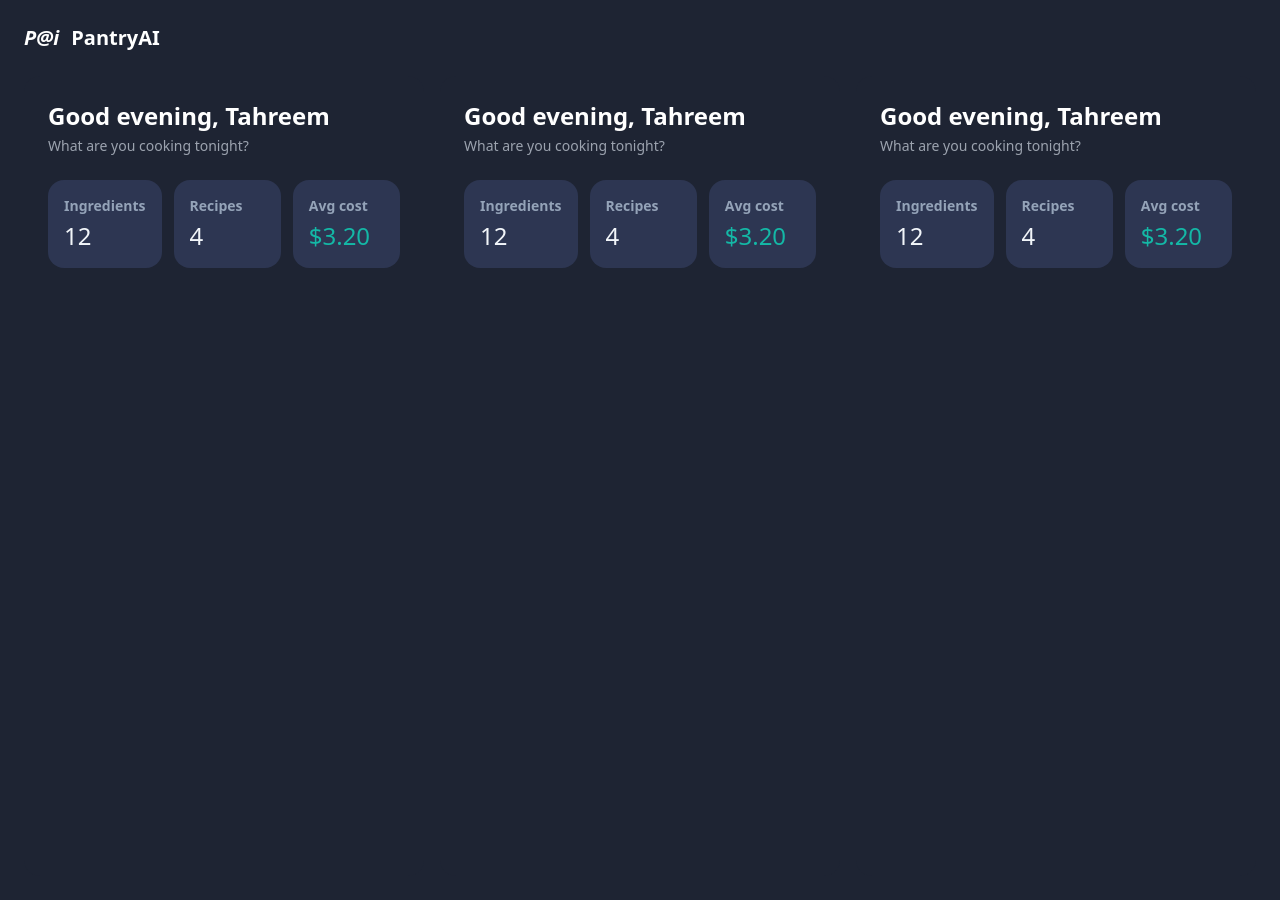
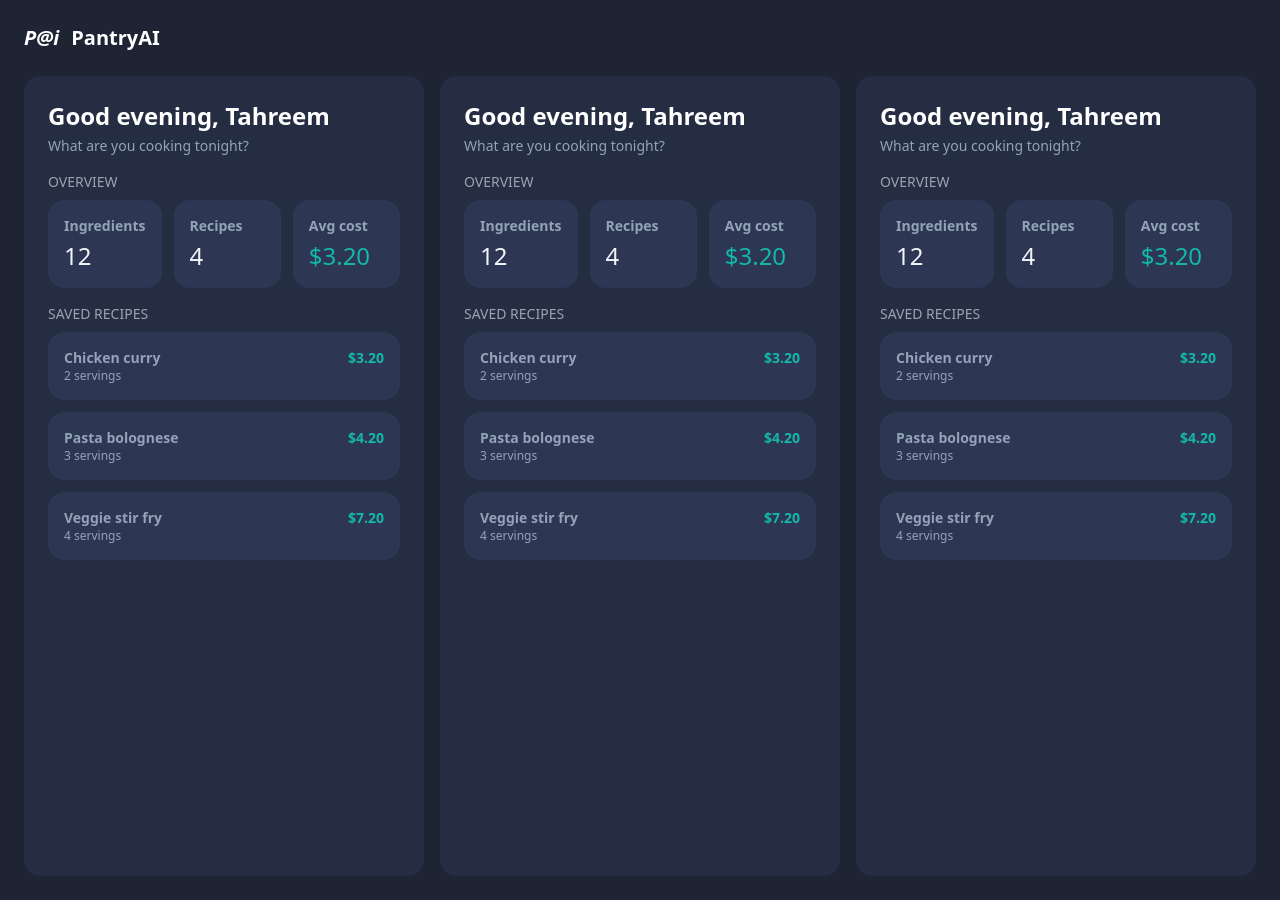
Before and after one commit to syedatahreem/Pantry-AI, a React (Vite) app: page / in a window 1280 px wide. Built offline with nearby package versions, Linux system fonts and the light colour scheme.

Commit message:
Add saved recipes section to Dashboard component

```diff
--- a/src/components/Dashboard/Dashboard.tsx
+++ b/src/components/Dashboard/Dashboard.tsx
@@ -6,17 +6,24 @@ const statList = [
   { label: "Avg cost", value: "$3.20", teal: true },
 ];
 
+const recipes = [
+  { name: "Chicken curry", servings: "2", totalCost: "$3.20" },
+  { name: "Pasta bolognese", servings: "3", totalCost: "$4.20" },
+  { name: "Veggie stir fry", servings: "4", totalCost: "$7.20" },
+];
+
 const Dashboard = () => {
   return (
-    <div className="bg-background min-h-screen p-6">
+    <div className="min-h-screen p-6">
       <h1 className="text-2xl font-semibold text-white">
         Good evening, {user}
       </h1>
-      <h4 className="text-sm text-gray-400 mt-1">
+      <h4 className="text-sm text-muted  mt-1">
         What are you cooking tonight?
       </h4>
 
-      <div className="flex gap-3 mt-6">
+      <h3 className="mt-4 mb-2 text-sm text-gray-400">OVERVIEW</h3>
+      <div className="flex gap-3">
         {statList.map((item) => (
           <div className="bg-card rounded-2xl p-4 flex-1">
             <p className="text-muted  font-bold text-sm">{item.label}</p>
@@ -29,6 +36,18 @@ const Dashboard = () => {
           </div>
         ))}
       </div>
+      <h3 className="mt-4 mb-2 text-sm text-gray-400">SAVED RECIPES</h3>
+      <div className="flex flex-col gap-3 ">
+        {recipes.map((recipe) => (
+          <div className="bg-card rounded-2xl p-4 flex-1 flex justify-between">
+            <div>
+              <p className="text-muted font-bold text-sm">{recipe.name}</p>
+              <p className="text-muted text-xs">{recipe.servings} servings</p>
+            </div>
+            <p className="text-teal font-bold text-sm">{recipe.totalCost}</p>
+          </div>
+        ))}
+      </div>
     </div>
   );
 };
```
